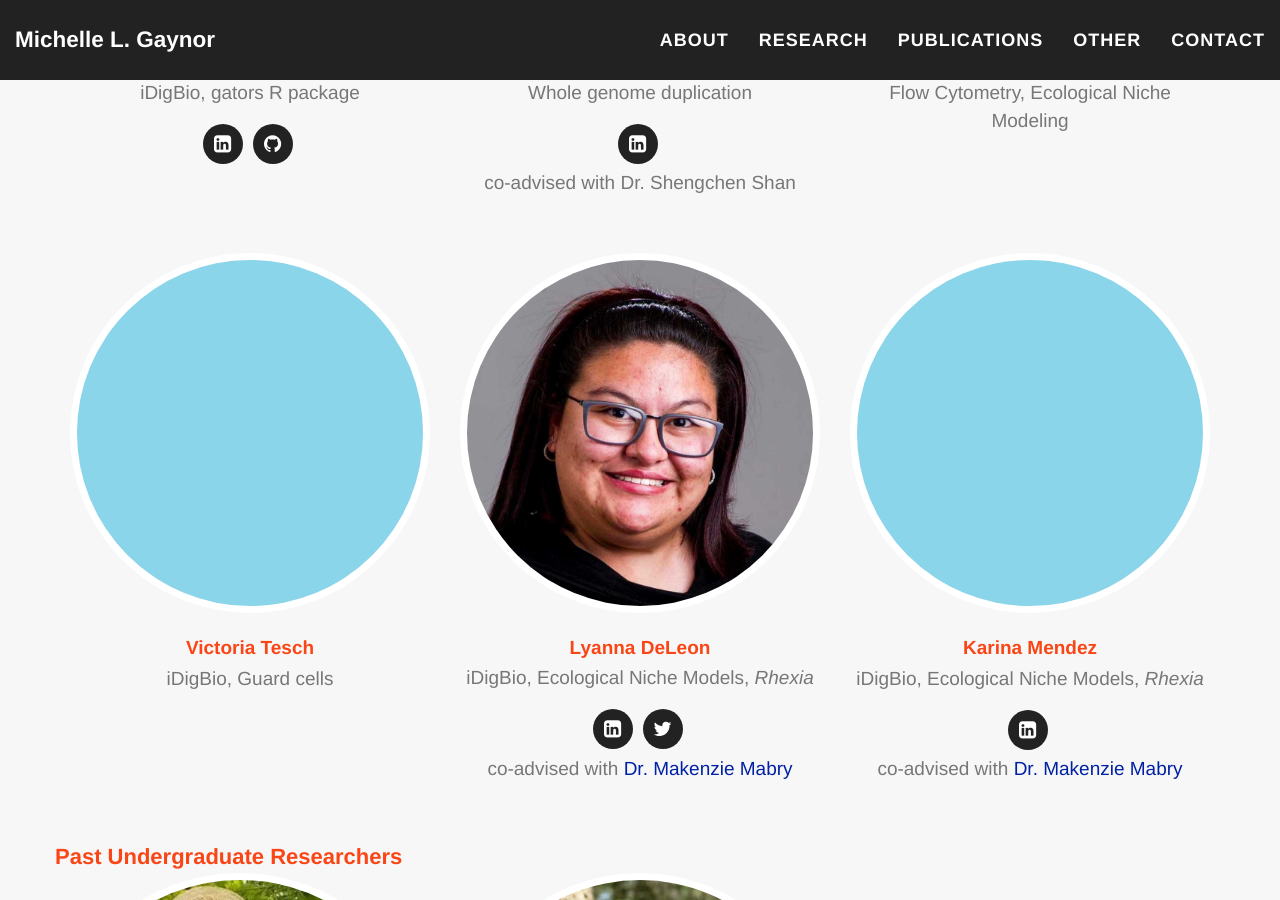
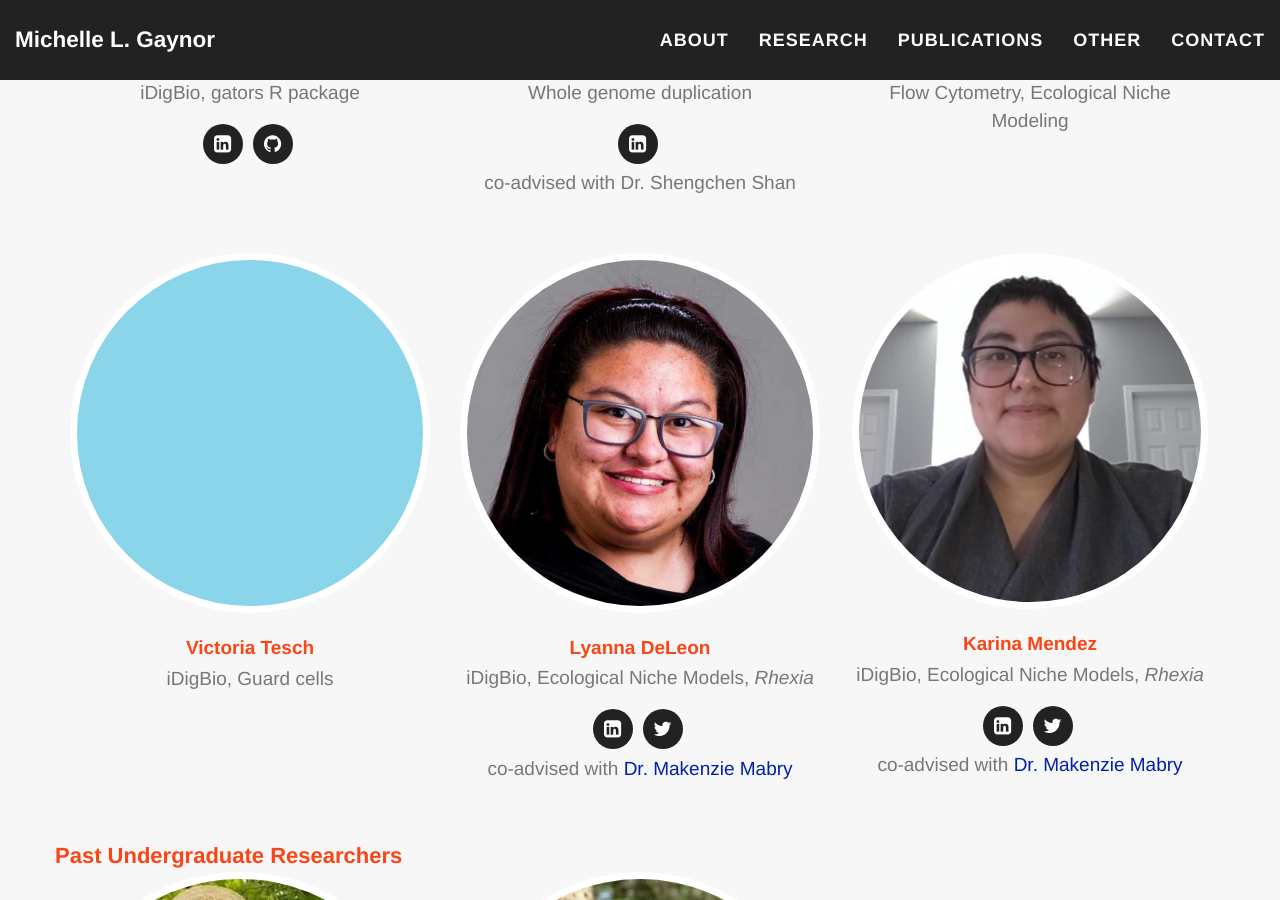
Before and after one commit to mgaynor1/mgaynor1.github.io, a Jekyll site: the page built from other.html, in a window 1280 px wide and 900 px high, scrolled down 1197 px. Built offline with Jekyll 4.4.1, drawn with Linux system fonts in a browser that asks for light colours; nearby versions of some CDN libraries.

Commit message:
adding info

```diff
--- a/other.html
+++ b/other.html
@@ -82,11 +82,12 @@ background: '/img/bg-blog.jpg'
 </div>
 <div class="col-sm-4">
         <div class="team-member">
-            <img src="img/mentees/blue.jpg" class="img-responsive img-circle" alt="">
+            <img src="img/mentees/Karina_Mendez.jpg" class="img-responsive img-circle" alt="">
             <h4>Karina Mendez</h4>
             <p class="text-muted">iDigBio, Ecological Niche Models, <i>Rhexia</i></p>
 			<ul class="list-inline social-buttons">
              	</li><li><a href="https://www.linkedin.com/in/karina-mendez-ab3030155/" target="_blank"> <i class="fa fa-linkedin"></i></a>
+             	</li><li><a href="https://twitter.com/Kittkatt_209"target="_blank"> <i class="fa fa-twitter"></i></a>
              	 </ul>
             <p class="text-muted">co-advised with <a href="https://makenziemabry.weebly.com/"target="_blank"> Dr. Makenzie Mabry</a></p>
 
```
Also changed, not shown: img/mentees/Karina_Mendez.jpg (added).
